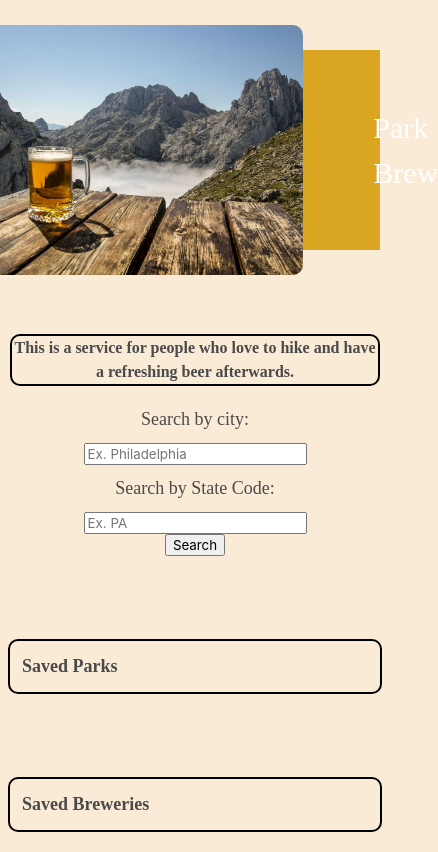
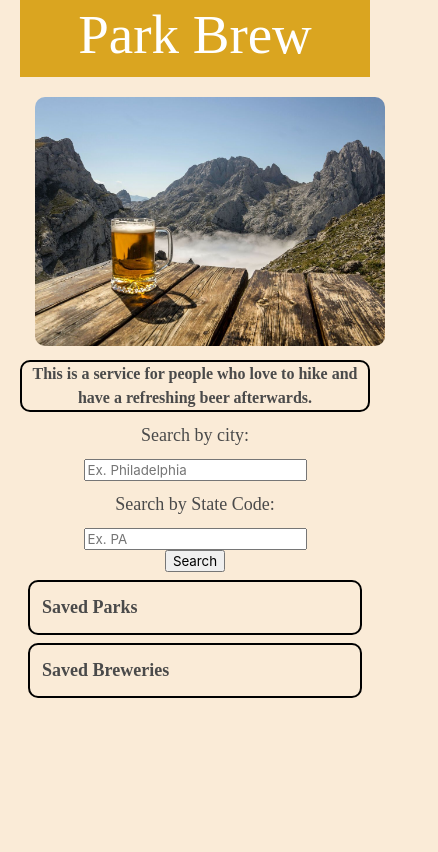
Before and after one commit to nolannaphys/park-brew, a plain HTML site: page index.html in a window 390 px wide. Shown: the whole page, 438 px wide, since content can reach past the window. Drawn offline with nearby package versions, Linux system fonts and the light colour scheme; a web font is replaced by a local one.

Commit message:
cleaned up code and added some comments

```diff
--- a/assets/css/style.css
+++ b/assets/css/style.css
@@ -3,17 +3,34 @@
 /* rest of page font */
 @import url('https://fonts.googleapis.com/css2?family=Shrikhand&display=swap%27');
 
-* {
-  font-family: "ysabeau";
-  margin: 10px;
-}
-
+/* styling for full webpage */
 html {
   background-color: antiquewhite;
 }
 
+body {
+  font-family: "ysabeau";
+  margin: 20px;
+}
 
 /* styling for header of document */
+header {
+  display: flex;
+  justify-content: center;
+  align-items: center;
+  margin-bottom: 50px;
+  margin-top: 50px;
+  background-color: goldenrod;
+  height: 200px;
+}
+
+h1 {
+  font-family: "shrikhand";
+  color: white;
+  font-size: 110px;
+  padding-left: 50px;
+}
+
 img {
   float: left;
   height: 250px;
@@ -21,29 +38,7 @@ img {
   border-radius: 10px;
 }
 
-.header-text{
-  display: flex;
-  justify-content: center;
-  padding-left: 50px;
-}
-
-header {
-  display: flex;
-  align-items: center;
-  margin-bottom: 50px;
-  margin-top: 50px;
-  background-color: goldenrod;
-}
-
-header,
-h1 {
-  font-family: "shrikhand";
-  color: white;
-  font-size: 110px;
-  height: 200px;
-  justify-content: center;
-}
-
+/* main body styling */
 .description {
   border: solid black 2px;
   border-radius: 10px;
@@ -52,22 +47,21 @@ h1 {
   font-weight: bold;
 }
 
-/* main body styling */
-
-h2{
-  font-weight: bold;
-}
-
-h3{
+h3 {
   margin: 10px;
 }
 
-.buttons, .column {
+.modal-content {
+  font-size: 30px;
+  color: white;
+}
+
+.buttons,
+.column {
   font-size: large;
   display: flex;
   justify-content: center
 }
-
 
 .column {
   display: block;
@@ -76,14 +70,13 @@ h3{
   border-radius: 10px;
 }
 
-
-.is-info {
-  border: solid black 5px;
+h2 {
+  font-weight: bold;
 }
 
 #park-results,
 #brewery-results {
-  visibility: hidden;
+  display: none;
 }
 
 #park-results ul,
@@ -91,43 +84,114 @@ h3{
   list-style-type: none;
 }
 
-.fas {
-  height: auto;
-}
-
-.modal-content {
-  font-size: 30px;
-  color: white;
+.park-save,
+.brewery-save {
+  float: right;
+  background-color: lightgoldenrodyellow;
 }
 
 .fa-save {
   margin: 0px;
 }
 
-@media screen and (max-width: 992px){
-  h1{
-    font-size: 55px;
+a.visited {
+  color: #af64f6;
+}
+
+/* media query where page formatting breaks */
+@media screen and (max-width: 1061px) {
+  h1 {
+    font-size: 95px;
+  }
+}
+
+/* media query for tablets */
+@media screen and (max-width: 992px) {
+  header {
     display: flex;
     align-items: center;
   }
-  .description{
+
+  h1 {
+    font-size: 85px;
+    display: flex;
+    align-items: center;
+    text-align: center;
+    padding-left: 20px;
+  }
+
+  img {
+    margin-left: 30px;
+  }
+
+  .description {
     font-size: medium;
   }
-
 }
 
+/* media query where formatting breaks */
+@media screen and (max-width: 916px) {
+  h1 {
+    font-size: 65px;
+  }
+}
 
-@media screen and (max-width: 576px) {
-  h1{
-    font-size: 30px;
+/* media query where formatting breaks */
+@media screen and (max-width: 653px) {
+  header {
+    flex-direction: column-reverse;
+    align-items: center;
+    justify-content: center;
+    background-color: antiquewhite;
+  }
+
+  h1 {
     display: flex;
+    justify-content: center;
     align-items: center;
+    font-size: 55px;
+    background-color: goldenrod;
+    width: 100%;
+    padding-right: 50px;
+    padding-left: 50px;
+    margin-top: 40px;
+    margin-bottom: 20px;
   }
-  .description{
+
+  .description {
     font-size: medium;
+    margin-top: 40px;
   }
-  .buttons{
+}
+
+/* media query for phones */
+@media screen and (max-width: 556px) {
+  header {
+    flex-direction: column-reverse;
+    align-items: center;
+    justify-content: center;
+    background-color: antiquewhite;
+  }
+
+  h1 {
+    display: flex;
+    justify-content: center;
+    align-items: center;
+    font-size: 55px;
+    background-color: goldenrod;
+    width: 100%;
+    padding-right: 50px;
+    padding-left: 50px;
+    margin-top: 40px;
+    margin-bottom: 20px;
+  }
+
+  .description {
+    font-size: medium;
+    margin-top: 110px;
+  }
+
+  .buttons {
     flex-direction: column;
   }
-
 }
--- a/index.html
+++ b/index.html
@@ -6,39 +6,29 @@
     <meta http-equiv="X-UA-Compatible" content="IE=edge">
     <meta name="viewport" content="width=device-width, initial-scale=1.0">
     <title>Park Brew</title>
+    <!-- Google fonts -->
+    <link rel="preconnect" href="https://fonts.googleapis.com">
+    <link rel="preconnect" href="https://fonts.gstatic.com" crossorigin>
+    <!-- bulma css -->
     <link rel="stylesheet" href="https://cdn.jsdelivr.net/npm/bulma@0.9.4/css/bulma.min.css">
     <link rel="stylesheet" href="./assets/css/style.css">
+    <!-- jquery .js -->
     <script src="https://ajax.googleapis.com/ajax/libs/jquery/3.6.4/jquery.min.js"></script>
-
-    <link rel="preconnect" href="https://fonts.googleapis.com">
-    <link rel="preconnect" href="https://fonts.gstatic.com" crossorigin>
 </head>
 
 <body>
+    <!-- header with title of webpage and image -->
     <header>
-        <!-- adds picture of beer outside -->
         <img src="./assets/images/beer-outside.jpeg" alt="beer outside on a park bench overlooking mountains">
-        <div class="header-text">
-            <!-- header and mission statement -->
         <h1>Park Brew</h1>
-            <!-- <p>This is a service for people who love to hike and have a good, refreshing beer afterwards.</p> -->
-        </div>
-
     </header>
-
-    <!-- <div class="background">
-        <div class="transbox">
-            <p>This is some text that is placed in the transparent box.</p>
-        </div>
-    </div> -->
-
-    <br>
-
-
+    <!-- webpage description -->
     <div>
         <p class="description">This is a service for people who love to hike and have a refreshing beer
             afterwards.</p>
     </div>
+
+    <!-- search button -->
     <section class="buttons">
         <h3>Search by city:</h3>
         <input id="cityInput" placeholder="Ex. Philadelphia">
@@ -46,7 +36,18 @@
         <input id="stateInput" placeholder="Ex. PA">
         <button id="searchButton">Search</button>
     </section>
-        <div class= "columns">
+
+    <!-- empty input modal -->
+    <div id="input-modal" class="modal">
+        <div class="modal-background"></div>
+        <div class="modal-content">
+            Please enter your city AND state code.
+        </div>
+        <button class="modal-close is-large" aria-label="close"></button>
+    </div>
+
+    <!-- park results and favorites columns -->
+    <div class="columns">
         <div id="park-results" class="column">
             <h2>National Parks</h2>
             <ul></ul>
@@ -56,6 +57,8 @@
             <ul></ul>
         </div>
     </div>
+
+    <!-- brewery results and favorites columns -->
     <div class="columns">
         <div id="brewery-results" class="column">
             <h2>Breweries</h2>
@@ -66,55 +69,10 @@
             <ul></ul>
         </div>
     </div>
-        </div>
-    </div>
 
-
-    <div id="input-modal" class="modal">
-        <div class="modal-background"></div>
-        <div class="modal-content">
-            Please enter your city AND state code.
-        </div>
-        <button class="modal-close is-large" aria-label="close"></button>
-    </div>
-
-    <!-- <div id="empty-data-modal" class="modal">
-        <div class="modal-background"></div>
-        <div class="modal-content">
-           Please enter your city AND state code.
-        </div>
-        <button class="modal-close is-large" aria-label="close"></button>
-    </div> -->
+    <!-- font awesome js -->
     <script defer src="https://use.fontawesome.com/releases/v5.3.1/js/all.js"></script>
     <script src="./assets/js/script.js"></script>
 </body>
 
 </html>
-
-<!-- <script src="https://cdnjs.cloudflare.com/ajax/libs/jquery/3.2.1/jquery.min.js%22%3E"></script> -->
-
-<!-- the following lines create search buttons -->
-<!-- <section class="buttons">
-        <div>
-            <h3>Search by city:</h3>
-            <input id="cityInput" placeholder="Enter City Name">
-            <h3>Search by State Code:</h3>
-            <input id="stateInput" placeholder="Enter State Code">
-            <button id="searchButton">Search</button>
-        </div>
-    </section> -->
-<!-- results section -->
-<!-- <section class="results">
-            <div id="park-results">
-                <p>hellow</p>
-            </div>
-            <div id="brewery-results">
-            </div>
-        </section>
-        favorites section -->
-<!-- <section class="favorites">
-            <div id="park-favorites">
-            </div>
-            <div id="brewery-favorites">
-            </div>
-        </section> -->
```
Also changed, not shown: assets/js/script.js (+20 -27 lines). Lines whose indentation alone changed are shown as unchanged.
